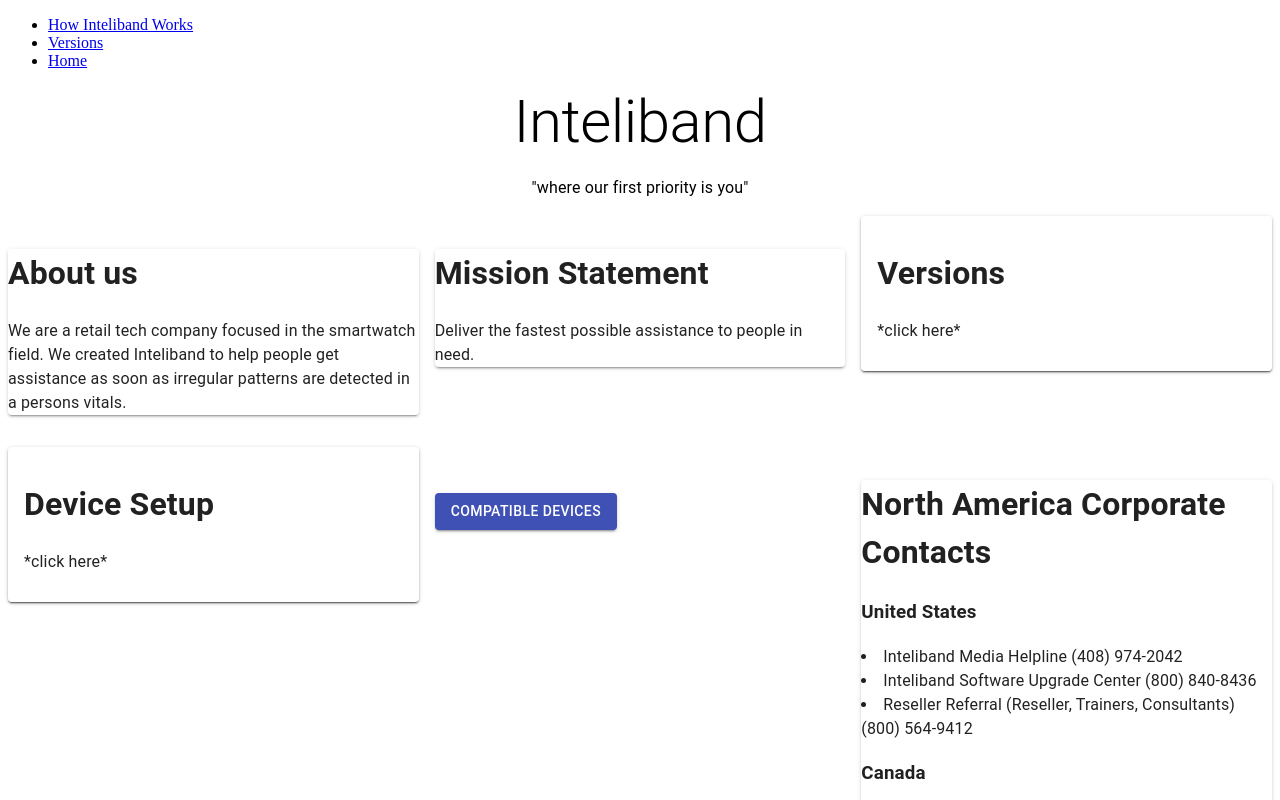
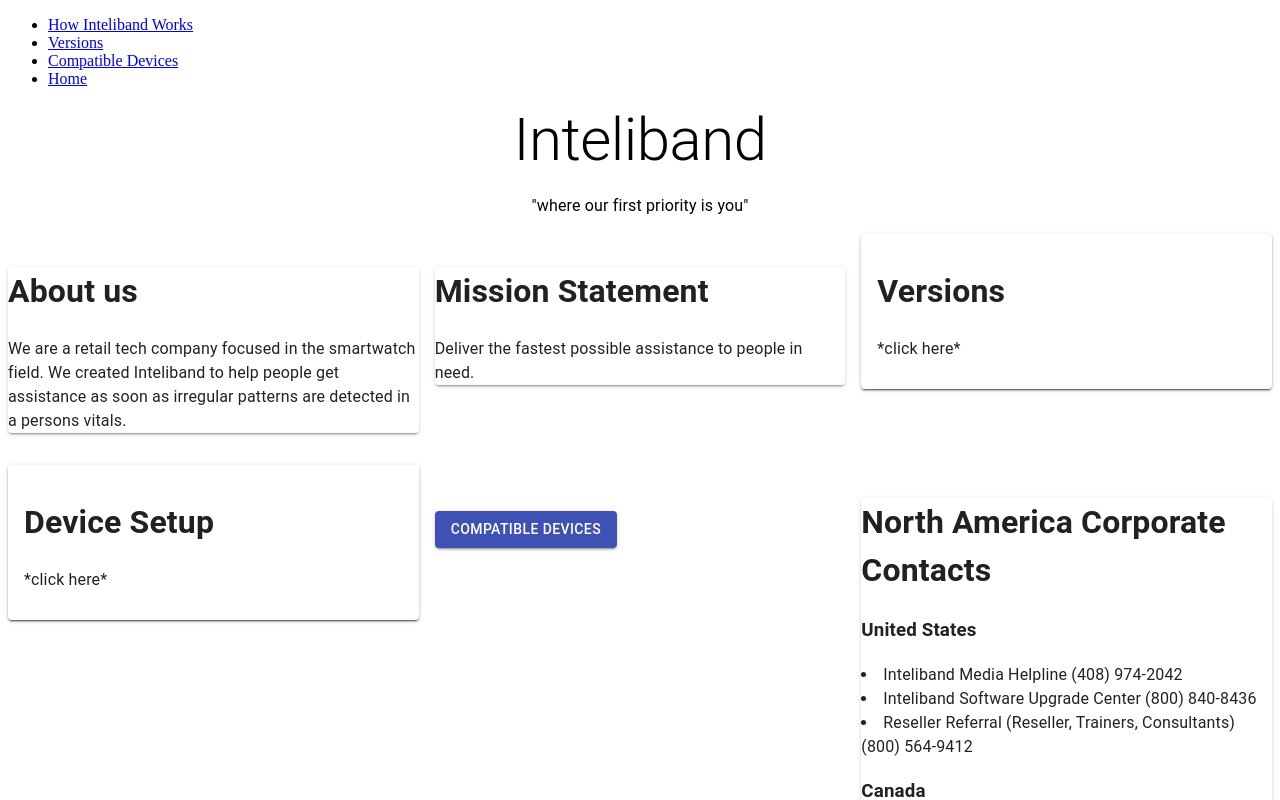
Before and after one commit to keithgodfrey55/mec-assignment-8, a React (Create React App) app in the folder my-app/: page / in a window 1280 px wide. Shown: the top 800 px of the page. Built offline with nearby package versions, Linux system fonts and the light colour scheme.

Commit message:
more updates

```diff
--- /dev/null
+++ b/my-app/src/components/compatible-devices.js
@@ -0,0 +1,23 @@
+import React from "react";
+import Grid from "@material-ui/core/Grid";
+import Paper from "@material-ui/core/Paper";
+import Typography from "@material-ui/core/Typography";
+import Button from "@material-ui/core/Button";
+
+class Compatible extends React.Component {
+    render(){
+        return (
+            <Button
+              variant="contained"
+              color="primary"
+              onClick={() => {
+                alert("IOS 6+ and higher, Android 8.0 and higher");
+              }}
+            >
+              Compatible Devices
+            </Button>
+        );
+    }
+}
+
+export default Compatible;
--- a/my-app/src/index.js
+++ b/my-app/src/index.js
@@ -5,6 +5,7 @@
 import App from "./pages/App";
 import Work from "./pages/how_works";
 import Version from "./components/versions.js";
+import Compatible from "./components/compatible-devices.js";
 import reportWebVitals from "./reportWebVitals";
 import { BrowserRouter as Router, Switch, Route, Link } from "react-router-dom";
 ReactDOM.render(
@@ -18,6 +19,9 @@
             </li>
             <li>
               <Link to="/components/versions.js">Versions</Link>
+            </li>
+            <li>
+              <Link to="/components/compatible-devices.js">Compatible Devices</Link>
             </li>
             <li>
               <Link to="/">Home</Link>
@@ -34,6 +38,9 @@
           <Route path="/components/versions.js" component={Button}>
             <Version />
           </Route>
+          <Route path="/components/compatible-devices.js" component={Button}>
+            <Compatible />
+          </Route>
         </Switch>
       </div>
     </Router>
--- a/my-app/src/pages/App.js
+++ b/my-app/src/pages/App.js
@@ -7,6 +7,7 @@
 import Mission from "../components/mission.js";
 import Version from "../components/versions.js";
 import Setup from "../components/setup.js";
+import Compatible from "../components/compatible-devices.js";
 
 
 
@@ -45,15 +46,7 @@
             <Setup steps={steps} />
           </Grid>
           <Grid item xs={12} sm={6} md={4}>
-            <Button
-              variant="contained"
-              color="primary"
-              onClick={() => {
-                alert("IOS 6+ and higher, Android 8.0 and higher");
-              }}
-            >
-              Compatible Devices
-            </Button>
+            <Compatible />
           </Grid>
           <Grid item xs={12} sm={6} md={4}>
             <Paper elevation={2}>
```
